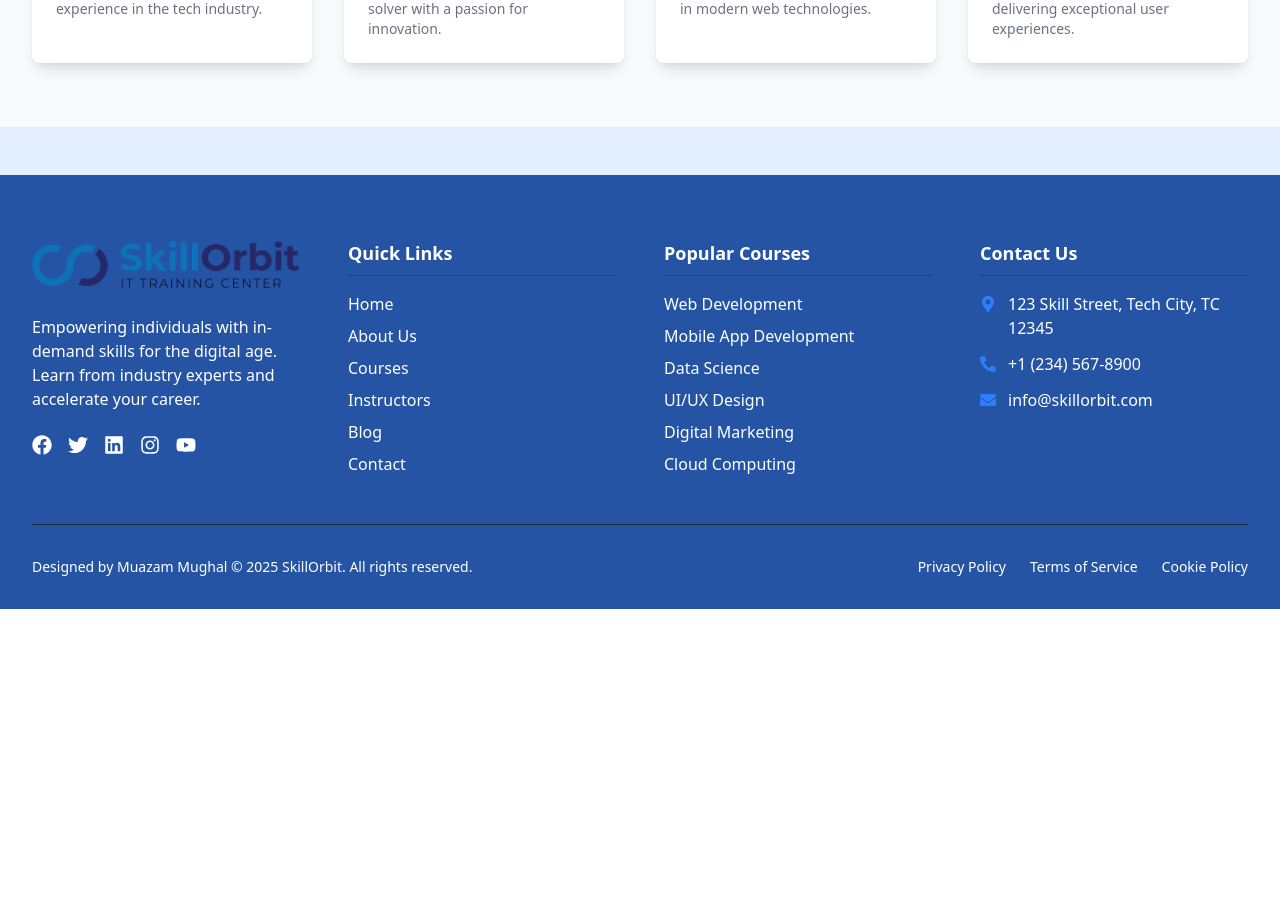
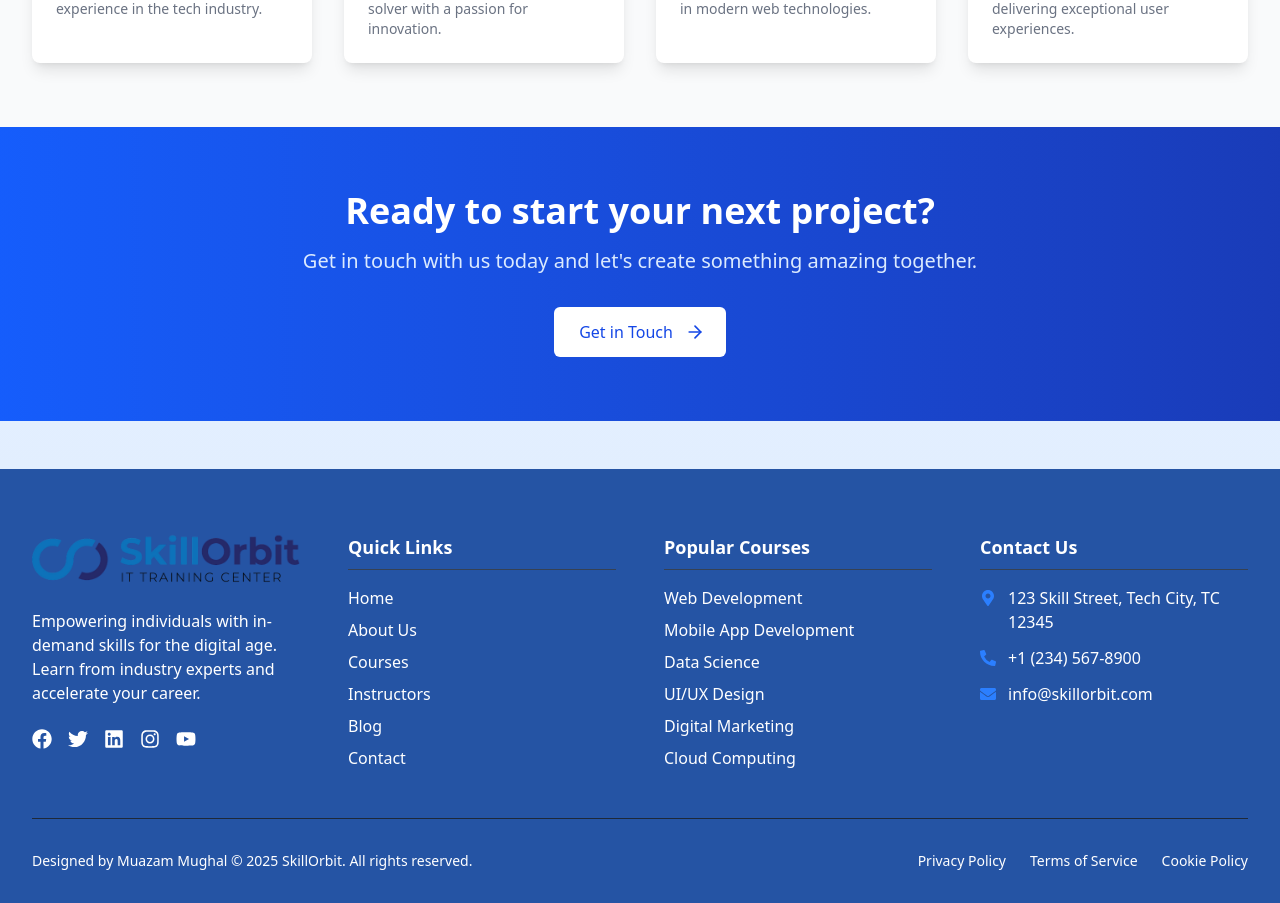
Before and after one commit to MuazamMughal/skillOrbit-app, a Next.js app: page /about in a window 1280 px wide. Shown: the part 1561-2464 px from the top of the page. Before the commit the page ends 2170 px from the top, so only its background shows below. Built offline with nearby package versions, Linux system fonts and the light colour scheme.

Commit message:
SkillOrbit app working  on about page

```diff
--- a/src/app/about/page.tsx
+++ b/src/app/about/page.tsx
@@ -161,7 +161,26 @@ const AboutPage = () => {
         </div>
       </div>
 
-
+      {/* CTA Section */}
+      <div className="bg-gradient-to-r from-blue-600 to-blue-800">
+        <div className="max-w-7xl mx-auto py-16 px-4 sm:px-6 lg:px-8 text-center">
+          <h2 className="text-3xl font-extrabold text-white sm:text-4xl">
+            <span className="block">Ready to start your next project?</span>
+          </h2>
+          <p className="mt-4 text-xl text-blue-100 max-w-3xl mx-auto">
+            Get in touch with us today and let's create something amazing together.
+          </p>
+          <div className="mt-8">
+            <a
+              href="/contact"
+              className="inline-flex items-center px-6 py-3 border border-transparent text-base font-medium rounded-md text-blue-700 bg-white hover:bg-blue-50 transition-colors duration-300"
+            >
+              Get in Touch
+              <FiArrowRight className="ml-3 -mr-1 h-5 w-5" />
+            </a>
+          </div>
+        </div>
+      </div>
     </div>
   );
 };
```
